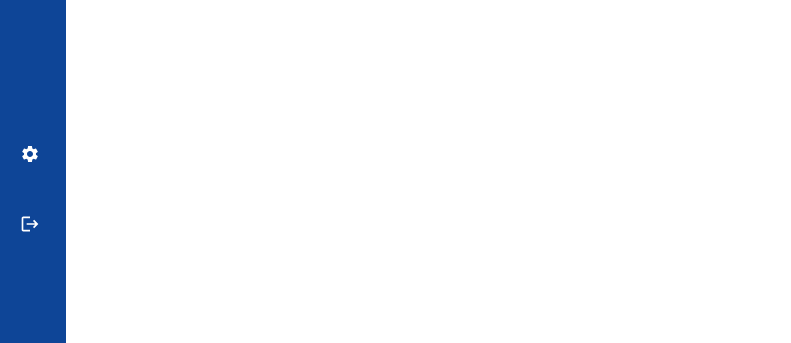
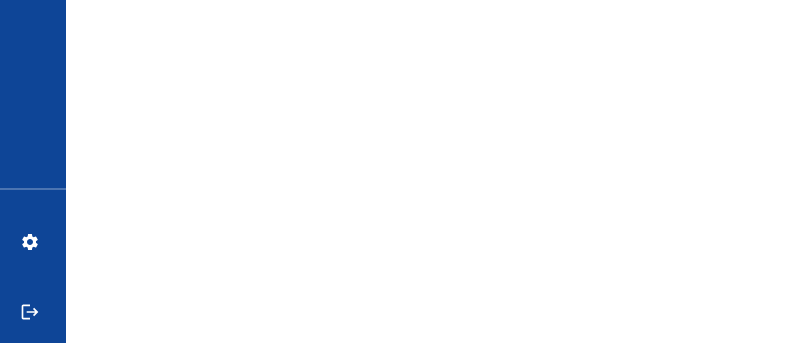
Before and after one commit to HMS-16/HMS-16-admin-FE, a React (Create React App) app: page /doctor in a window 1280 px wide. Shown: the part 454-797 px from the top of the page, without its empty margins (0-791 px from the left). Built offline with nearby package versions, Linux system fonts and the light colour scheme.

Commit message:
fixing margin

```diff
--- a/src/components/Sidebar/Sidebar.css
+++ b/src/components/Sidebar/Sidebar.css
@@ -41,3 +41,6 @@ main {
 .link_text {
   font-size: 20px;
 }
+hr {
+  border-width: 2px !important;
+}
--- a/src/components/Sidebar/index.jsx
+++ b/src/components/Sidebar/index.jsx
@@ -49,7 +49,8 @@ const Sidebar = ({ children }) => {
   ];
   return (
     <div className="fluid">
-      <div style={{ width: isOpen ? "250px" : "70px" }} className="sidebar">
+      <div style={{ width: isOpen ? "250px" : "70px" }} className="d-flex flex-column sidebar">
+        <div className="mb-auto">
           <div className="top_section">
             <img
               src={Logo}
@@ -64,7 +65,7 @@ const Sidebar = ({ children }) => {
               <FaBars onClick={toggle} />
             </div>
           </div>
-        <div className="pt-2 pb-5 mb-5">
+          <div className="pt-2">
             {menuItem.map((item, index) => (
               <NavLink to={item.path} key={index} className="link" activeclassname="active">
                 <div className="icon">{item.icon}</div>
@@ -74,7 +75,9 @@ const Sidebar = ({ children }) => {
               </NavLink>
             ))}
           </div>
-        <div className="pt-5 mt-5">
+        </div>
+        <div className="mt-auto">
+          <hr />
           {toolItem.map((item, index) => (
             <NavLink to={item.path} key={index} className="link" activeclassname="active">
               <div className="icon">{item.icon}</div>
```
Lines whose indentation alone changed are shown as unchanged.
